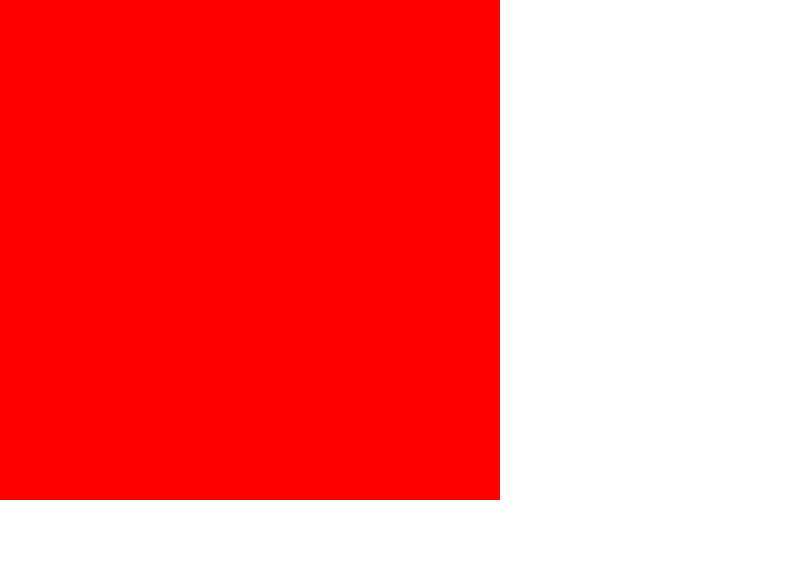
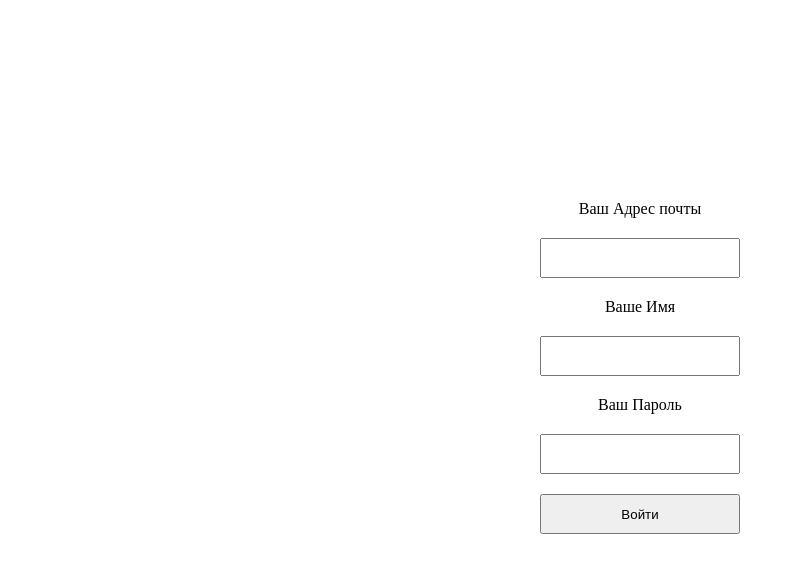
Before and after one commit to Perezzz-lay/-----------, a plain HTML site: page index.html in a window 1280 px wide. Shown: the whole page, without its empty margins (0-803 px from the left). Drawn offline with Linux system fonts and the light colour scheme.

Commit message:
Изменения в проект

```diff
--- a/index.html
+++ b/index.html
@@ -7,9 +7,15 @@
     <title>Document</title>
 </head>
 <body>
-    <div>
-
-    </div>
+    <form action="">
+        <label for="">Ваш Адрес почты</label>
+        <input type="text">
+        <label for="">Ваше Имя</label>
+        <input type="text">
+        <label for="">Ваш Пароль</label>
+        <input type="text">
+        <button>Войти</button>
+    </form>
 </body>
 <script src="core.js"></script>
 </html>
--- a/style.css
+++ b/style.css
@@ -8,3 +8,27 @@ div{
     height: 500px;
     background-color: red;
 }
+form{
+    display: flex;
+    flex-direction: column;
+    flex-wrap: nowrap;
+    align-content: center;
+    justify-content: center;
+    align-items: center;
+    margin-top: 200px;
+}
+label{
+    margin-bottom: 20px;
+}
+label:not(:first-child){
+    margin-top: 20px;
+}
+input{
+    width: 200px ;
+    height: 40px;
+}
+button{
+    margin-top: 20px;
+    width: 200px;
+    height: 40px;
+}
```
